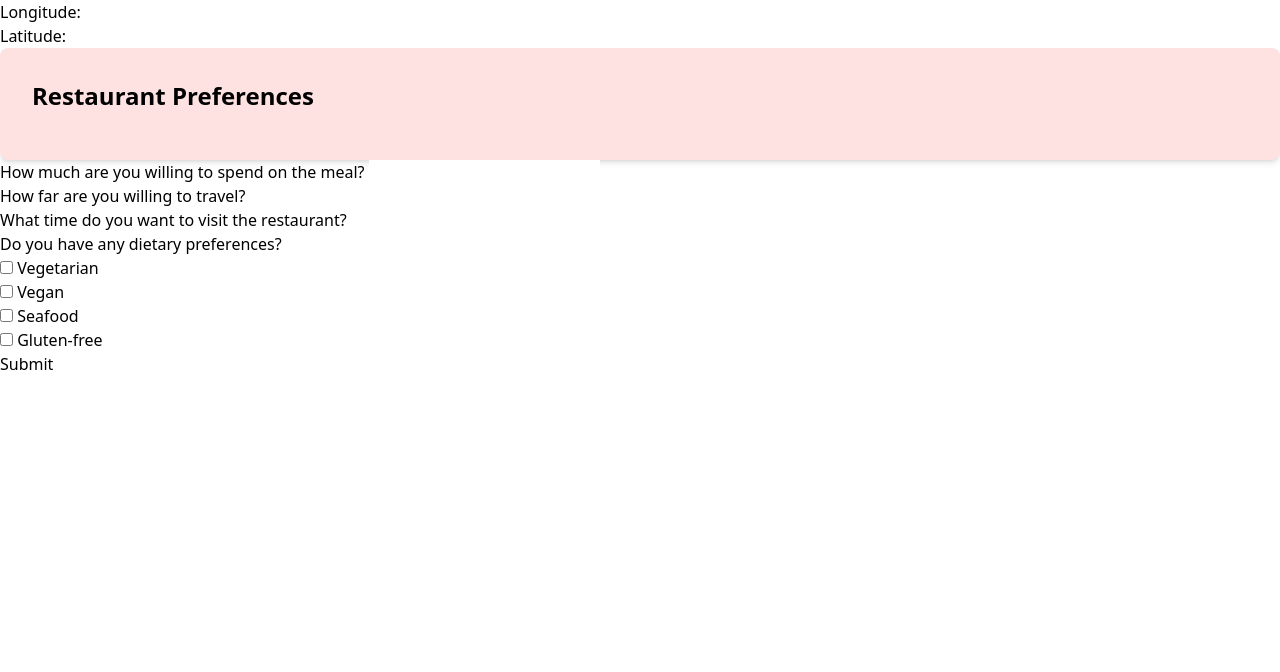
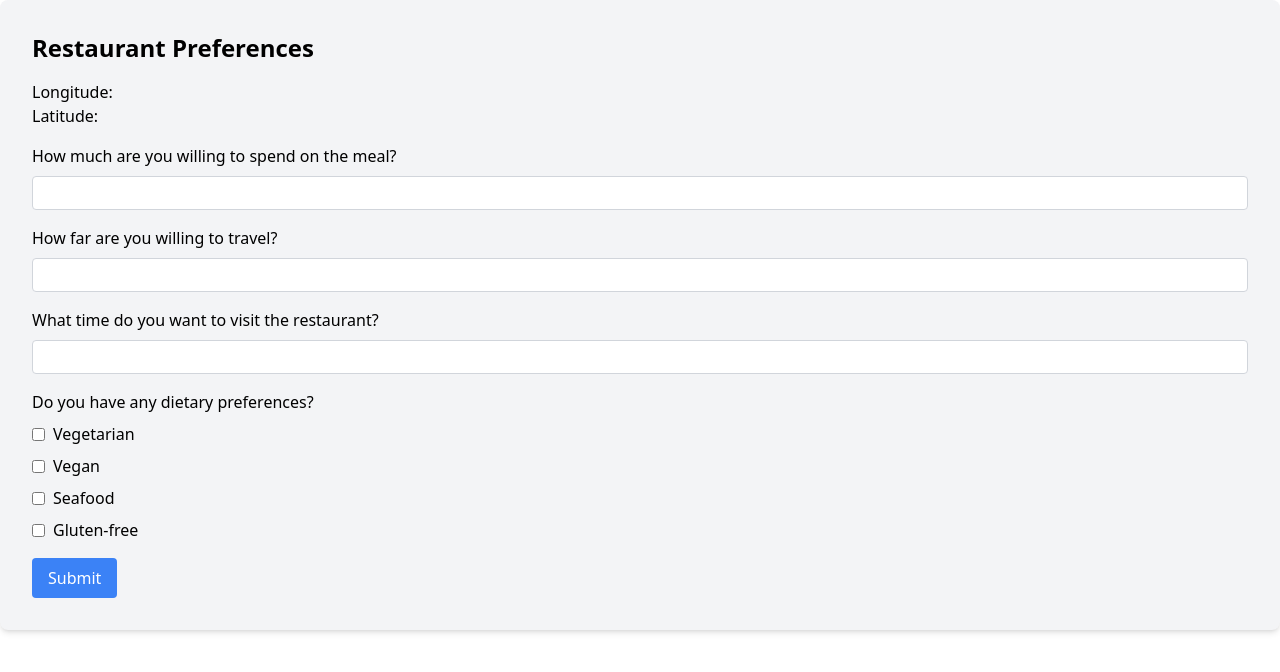
Before and after one commit to taeyangcode/ai-boyfriend, a React (Vite) app: page / in a window 1280 px wide. Shown: the top 672 px of the page. Built offline with nearby package versions, Linux system fonts and the light colour scheme; no server answers.

Commit message:
Basic UI improvements

```diff
--- a/src/UserFilter/UserFilter.tsx
+++ b/src/UserFilter/UserFilter.tsx
@@ -32,80 +32,91 @@ function UserFilter() {
     }, []);
 
     return (
-        <div>
-            <div>
+        <div className="bg-gray-100 p-8 rounded-lg shadow-md">
+            <h2 className="text-2xl font-semibold mb-4">Restaurant Preferences</h2>
+
+            <div className="mb-4">
                 <div>Longitude: {currentPosition?.coords.longitude}</div>
                 <div>Latitude: {currentPosition?.coords.latitude}</div>
             </div>
 
-            <div>
-                <div className="bg-red-100 p-8 shadow-md rounded-lg">
-                    <h2 className="text-2xl font-semibold mb-4">Restaurant Preferences</h2>
+            <form>
+                <div className="mb-4">
+                    <label className="block mb-2">How much are you willing to spend on the meal? </label>
+                    <input
+                        type="text"
+                        value={budget}
+                        onChange={(e) => setBudget(e.target.value)}
+                        className="border border-gray-300 px-2 py-1 rounded w-full"
+                    />
                 </div>
-
-                <form>
-                    <div>
-                        <label>How much are you willing to spend on the meal? </label>
-                        <input type="text" value={budget} onChange={(e) => setBudget(e.target.value)} />
+                <div className="mb-4">
+                    <label className="block mb-2">How far are you willing to travel? </label>
+                    <input
+                        type="text"
+                        value={distance}
+                        onChange={(e) => setDistance(e.target.value)}
+                        className="border border-gray-300 px-2 py-1 rounded w-full"
+                    />
                 </div>
-                    <div>
-                        <label>How far are you willing to travel? </label>
-                        <input type="text" value={distance} onChange={(e) => setDistance(e.target.value)} />
+                <div className="mb-4">
+                    <label className="block mb-2">What time do you want to visit the restaurant? </label>
+                    <input
+                        type="text"
+                        value={time}
+                        onChange={(e) => setTime(e.target.value)}
+                        className="border border-gray-300 px-2 py-1 rounded w-full"
+                    />
                 </div>
-                    <div>
-                        <label>What time do you want to visit the restaurant? </label>
-                        <input type="text" value={time} onChange={(e) => setTime(e.target.value)} />
-                    </div>
-                    <div>
-                        <label>Do you have any dietary preferences?</label>
-                        <div>
-                            <label>
+                <div className="mb-4">
+                    <label className="block mb-2">Do you have any dietary preferences?</label>
+                    <div className="space-y-2">
+                        <label className="flex items-center">
                             <input
                                 type="checkbox"
                                 value="Vegetarian"
                                 checked={dietaryPreferences.includes("Vegetarian")}
                                 onChange={handleDietaryPreferenceChange}
-                                />{" "}
+                                className="mr-2"
+                            />
                             Vegetarian
                         </label>
-                        </div>
-                        <div>
-                            <label>
+                        <label className="flex items-center">
                             <input
                                 type="checkbox"
                                 value="Vegan"
                                 checked={dietaryPreferences.includes("Vegan")}
                                 onChange={handleDietaryPreferenceChange}
-                                />{" "}
+                                className="mr-2"
+                            />
                             Vegan
                         </label>
-                        </div>
-                        <div>
-                            <label>
+                        <label className="flex items-center">
                             <input
                                 type="checkbox"
                                 value="Seafood"
                                 checked={dietaryPreferences.includes("Seafood")}
                                 onChange={handleDietaryPreferenceChange}
-                                />{" "}
+                                className="mr-2"
+                            />
                             Seafood
                         </label>
-                        </div>
-                        <div>
-                            <label>
+                        <label className="flex items-center">
                             <input
                                 type="checkbox"
                                 value="Gluten-free"
                                 checked={dietaryPreferences.includes("Gluten-free")}
                                 onChange={handleDietaryPreferenceChange}
-                                />{" "}
+                                className="mr-2"
+                            />
                             Gluten-free
                         </label>
                     </div>
                 </div>
-                    <button type="submit">Submit</button>
+                <button type="submit" className="bg-blue-500 text-white px-4 py-2 rounded">
+                    Submit
+                </button>
             </form>
-            </div>
         </div>
     );
 }
```
Lines whose indentation alone changed are shown as unchanged.
